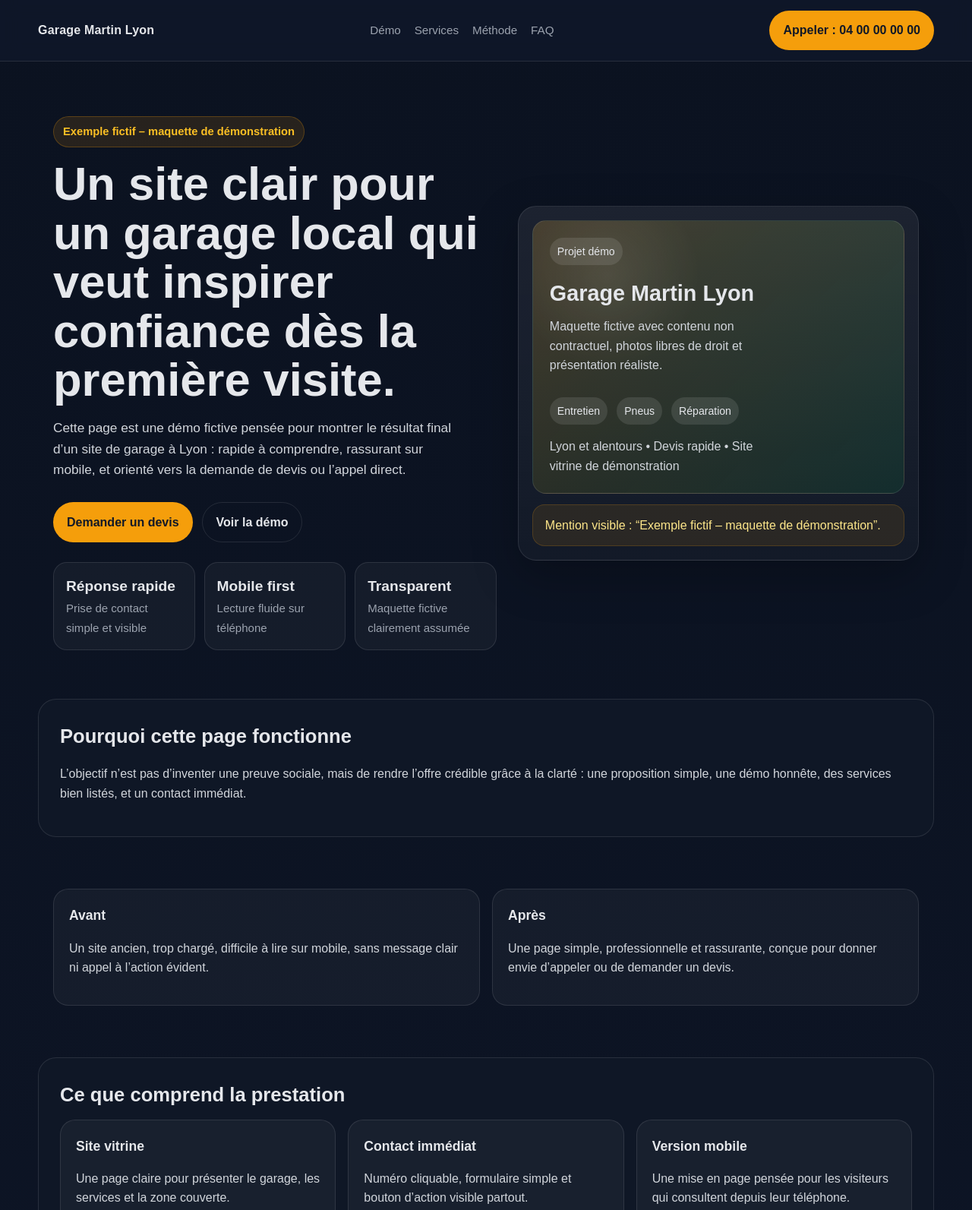
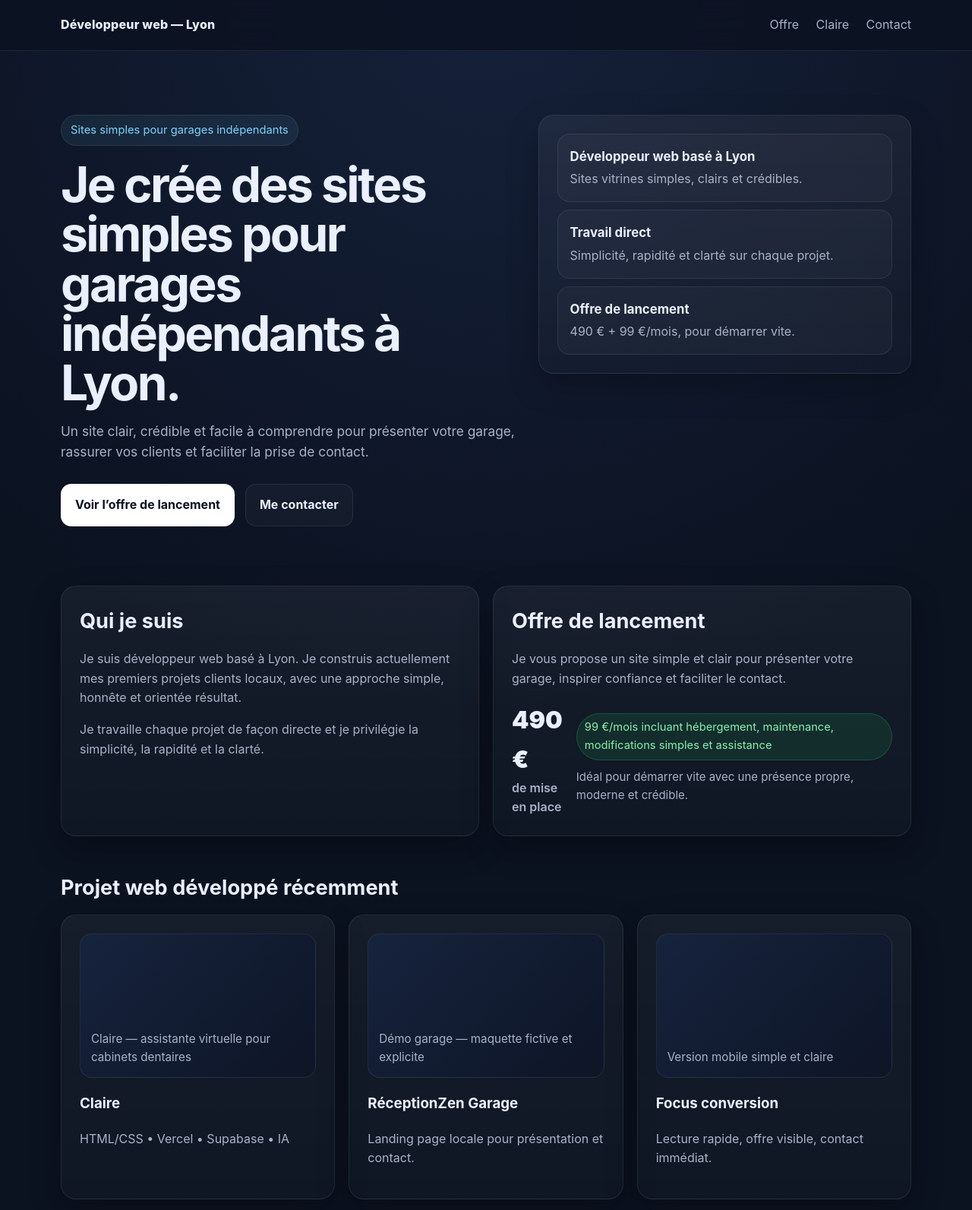
Before and after one commit to agenceialyon69/Garage, a plain HTML site: page index.html in a window 1280 px wide. Shown: the top 1593 px of the page at 76% size. Drawn offline with Linux system fonts and the light colour scheme.

Commit message:
Update index.html

```diff
--- a/index.html
+++ b/index.html
@@ -1,332 +1,270 @@
-<!DOCTYPE html>
+<!doctype html>
 <html lang="fr">
 <head>
-<meta charset="UTF-8" />
+<meta charset="utf-8" />
 <meta name="viewport" content="width=device-width, initial-scale=1.0" />
-<title>Garage Martin Lyon — Maquette de démonstration</title>
-<meta name="description" content="Maquette fictive d'un garage à Lyon. Exemple de site vitrine clair, crédible et orienté demandes de devis." />
+<title>Développeur web basé à Lyon — sites simples pour garages indépendants</title>
+<meta name="description" content="Sites simples, clairs et crédibles pour garages indépendants à Lyon. Offre de lancement, preuve technique avec Claire et contact direct." />
 <style>
 :root{
---bg:#0f172a;
---panel:#111827;
---card:#1f2937;
---text:#e5e7eb;
---muted:#9ca3af;
---brand:#f59e0b;
---brand2:#22c55e;
---line:rgba(255,255,255,.10);
+--bg:#0b1220;
+--panel:#101a2d;
+--text:#eaf0ff;
+--muted:#a8b3c7;
+--line:rgba(255,255,255,.08);
+--accent:#7dd3fc;
+--accent-2:#22c55e;
 --white:#fff;
---max:1180px;
+--shadow:0 16px 40px rgba(0,0,0,.25);
+--radius:20px;
+--max:1120px;
 }
 *{box-sizing:border-box}
 html{scroll-behavior:smooth}
 body{
 margin:0;
-font-family:Arial, Helvetica, sans-serif;
-background:linear-gradient(180deg,#0b1220 0%, #0f172a 100%);
+font-family:Inter,system-ui,-apple-system,Segoe UI,Roboto,Arial,sans-serif;
+background:radial-gradient(circle at top,#15213a 0%,var(--bg) 40%);
 color:var(--text);
 line-height:1.6;
 }
 a{color:inherit;text-decoration:none}
-.wrap{max-width:var(--max);margin:0 auto;padding:0 20px}
-.topbar{
-position:sticky;top:0;z-index:50;
-backdrop-filter:blur(12px);
-background:rgba(15,23,42,.88);
+.wrap{width:min(var(--max),calc(100% - 40px));margin:0 auto}
+header{
+padding:20px 0;
+position:sticky;
+top:0;
+background:rgba(11,18,32,.82);
+backdrop-filter:blur(14px);
 border-bottom:1px solid var(--line);
+z-index:20;
 }
-.topbar .inner{display:flex;align-items:center;justify-content:space-between;padding:14px 0;gap:16px}
+.nav{display:flex;align-items:center;justify-content:space-between;gap:16px}
 .brand{font-weight:800;letter-spacing:.2px}
-.nav{display:flex;gap:18px;flex-wrap:wrap;font-size:.95rem;color:var(--muted)}
-.cta{
-display:inline-flex;align-items:center;justify-content:center;
-padding:13px 18px;border-radius:999px;font-weight:700;
-background:var(--brand);color:#111827;border:0;
+.nav a{color:var(--muted);margin-left:18px}
+.hero{padding:84px 0 60px}
+.grid{display:grid;grid-template-columns:1.1fr .9fr;gap:28px;align-items:start}
+.eyebrow{
+display:inline-block;
+padding:8px 12px;
+border:1px solid var(--line);
+border-radius:999px;
+color:var(--accent);
+background:rgba(125,211,252,.08);
+font-size:.92rem;
 }
-.cta.secondary{background:transparent;color:var(--text);border:1px solid var(--line)}
-.hero{padding:72px 0 30px}
-.grid-hero{display:grid;grid-template-columns:1.05fr .95fr;gap:28px;align-items:center}
-.badge{
-display:inline-flex;gap:8px;align-items:center;
-padding:8px 12px;border-radius:999px;
-background:rgba(245,158,11,.12);color:#fbbf24;font-weight:700;font-size:.92rem;
-border:1px solid rgba(245,158,11,.25);
+h1{
+font-size:clamp(2.25rem,5vw,4.3rem);
+line-height:1.02;
+margin:18px 0 16px;
+letter-spacing:-.04em;
 }
-h1{font-size:clamp(2.2rem,4.8vw,4.4rem);line-height:1.05;margin:16px 0 16px}
-.lead{font-size:1.08rem;color:#d1d5db;max-width:56ch}
-.actions{display:flex;gap:12px;flex-wrap:wrap;margin-top:28px}
-.kpis{display:grid;grid-template-columns:repeat(3,1fr);gap:12px;margin-top:26px}
-.kpi{background:rgba(255,255,255,.04);border:1px solid var(--line);border-radius:18px;padding:16px}
-.kpi strong{display:block;font-size:1.2rem}
-.kpi span{color:var(--muted);font-size:.94rem}
+.subtitle{font-size:1.08rem;color:var(--muted);max-width:60ch}
+.actions{display:flex;gap:14px;flex-wrap:wrap;margin-top:28px}
+.btn{
+padding:14px 18px;
+border-radius:14px;
+font-weight:700;
+border:1px solid var(--line);
+display:inline-flex;
+align-items:center;
+justify-content:center;
+}
+.btn.primary{background:var(--white);color:#0b1220}
+.btn.secondary{background:rgba(255,255,255,.03)}
+.card{
+background:linear-gradient(180deg,rgba(255,255,255,.05),rgba(255,255,255,.02));
+border:1px solid var(--line);
+border-radius:var(--radius);
+box-shadow:var(--shadow);
+}
+.hero-card{padding:24px}
+.stat{display:grid;gap:10px}
+.stat-item{
+padding:16px;
+border:1px solid var(--line);
+border-radius:16px;
+background:rgba(255,255,255,.03);
+}
+.stat-item strong{display:block;font-size:1.05rem;margin-bottom:4px}
+section{padding:18px 0 28px}
+.section-title{font-size:1.7rem;margin:0 0 14px}
+.muted{color:var(--muted)}
+.cols{display:grid;grid-template-columns:repeat(2,1fr);gap:18px}
+.box{padding:24px}
+.offer{display:grid;grid-template-columns:1fr auto;gap:18px;align-items:center}
+.price{font-size:2rem;font-weight:900}
+.price small{display:block;color:var(--muted);font-size:1rem;font-weight:600}
+.pill{
+display:inline-block;
+padding:6px 10px;
+border-radius:999px;
+background:rgba(34,197,94,.12);
+color:#86efac;
+font-size:.92rem;
+border:1px solid rgba(34,197,94,.25);
+}
+.portfolio{display:grid;grid-template-columns:repeat(3,1fr);gap:18px}
 .mock{
-background:linear-gradient(180deg, rgba(255,255,255,.07), rgba(255,255,255,.03));
-border:1px solid var(--line);border-radius:24px;padding:18px;
-box-shadow:0 20px 60px rgba(0,0,0,.25);
+height:190px;
+border-radius:16px;
+background:linear-gradient(135deg,#16233d,#0d1526);
+border:1px solid var(--line);
+margin-bottom:14px;
+display:flex;
+align-items:end;
+padding:14px;
+color:var(--muted);
+font-size:.95rem;
 }
-.mock .shot{
-min-height:360px;border-radius:18px;
-background:
-linear-gradient(135deg, rgba(245,158,11,.18), rgba(34,197,94,.12)),
-radial-gradient(circle at 20% 20%, rgba(255,255,255,.10), transparent 25%),
-linear-gradient(180deg, #1f2937, #111827);
+.contact-grid{display:grid;grid-template-columns:1fr 1fr;gap:18px}
+form{display:grid;gap:12px}
+input,textarea{
+width:100%;
+padding:14px 15px;
+border-radius:14px;
 border:1px solid var(--line);
-padding:22px;
-display:flex;flex-direction:column;justify-content:space-between;
+background:#0d1526;
+color:var(--text);
+font:inherit;
+outline:none;
 }
-.tag{display:inline-block;background:rgba(255,255,255,.10);padding:7px 10px;border-radius:999px;font-size:.88rem}
-.shot h2{margin:14px 0 8px;font-size:1.8rem}
-.shot p{margin:0;color:#d1d5db;max-width:34ch}
-.shot .row{display:flex;gap:12px;flex-wrap:wrap}
-.section{padding:34px 0}
-.panel{
-background:rgba(17,24,39,.88);
-border:1px solid var(--line);
-border-radius:24px;padding:28px;
+textarea{min-height:140px;resize:vertical}
+footer{
+padding:34px 0 48px;
+color:var(--muted);
+border-top:1px solid var(--line);
+margin-top:24px;
 }
-.section h3{margin:0 0 12px;font-size:1.6rem}
-.section p{color:#d1d5db}
-.cols3{display:grid;grid-template-columns:repeat(3,1fr);gap:16px}
-.cols2{display:grid;grid-template-columns:repeat(2,1fr);gap:16px}
-.card{
-background:rgba(255,255,255,.04);
-border:1px solid var(--line);
-border-radius:20px;padding:20px;
-}
-.card h4{margin:0 0 8px;font-size:1.1rem}
-.card p, .card li{color:#d1d5db}
-.list{margin:0;padding-left:18px}
-.steps{display:grid;grid-template-columns:repeat(4,1fr);gap:16px}
-.step{
-padding:18px;border-radius:18px;background:rgba(255,255,255,.04);border:1px solid var(--line)
-}
-.step strong{display:block;font-size:1.1rem;margin-bottom:6px}
-.notice{
-margin-top:14px;padding:14px 16px;border-radius:16px;
-background:rgba(245,158,11,.10);border:1px solid rgba(245,158,11,.18);
-color:#fde68a
-}
-.faq details{
-background:rgba(255,255,255,.04);border:1px solid var(--line);
-border-radius:16px;padding:16px 18px
-}
-.faq summary{cursor:pointer;font-weight:700}
-.faq .item{display:grid;gap:12px}
-.contact-grid{display:grid;grid-template-columns:1fr 1fr;gap:16px}
-.footer{
-padding:28px 0 44px;color:var(--muted);font-size:.94rem
-}
-.footer .small{
-padding:14px 16px;border-radius:16px;background:rgba(255,255,255,.04);border:1px solid var(--line)
-}
-@media (max-width: 920px){
-.grid-hero,.cols3,.cols2,.steps,.contact-grid{grid-template-columns:1fr}
-.kpis{grid-template-columns:1fr}
-.topbar .inner{flex-direction:column;align-items:flex-start}
-.hero{padding-top:44px}
-.mock .shot{min-height:280px}
+.small{font-size:.94rem}
+@media (max-width:900px){
+.grid,.cols,.portfolio,.contact-grid,.offer{grid-template-columns:1fr}
+header{position:static}
+.nav{flex-direction:column;align-items:flex-start}
+.nav div{display:flex;flex-wrap:wrap;gap:12px}
+.nav a{margin-left:0}
+.hero{padding-top:48px}
 }
 </style>
 </head>
 <body>
-<header class="topbar">
-<div class="wrap inner">
-<div class="brand">Garage Martin Lyon</div>
-<nav class="nav">
-<a href="#demo">Démo</a>
-<a href="#services">Services</a>
-<a href="#process">Méthode</a>
-<a href="#faq">FAQ</a>
-</nav>
-<a class="cta" href="tel:+33400000000">Appeler : 04 00 00 00 00</a>
+<header>
+<div class="wrap nav">
+<div class="brand">Développeur web — Lyon</div>
+<div>
+<a href="#offre">Offre</a>
+<a href="#projet">Claire</a>
+<a href="#contact">Contact</a>
+</div>
 </div>
 </header>
 
 <main>
 <section class="hero">
-<div class="wrap grid-hero">
+<div class="wrap grid">
 <div>
-<span class="badge">Exemple fictif – maquette de démonstration</span>
-<h1>Un site clair pour un garage local qui veut inspirer confiance dès la première visite.</h1>
-<p class="lead">
-Cette page est une démo fictive pensée pour montrer le résultat final d’un site de garage à Lyon :
-rapide à comprendre, rassurant sur mobile, et orienté vers la demande de devis ou l’appel direct.
+<span class="eyebrow">Sites simples pour garages indépendants</span>
+<h1>Je crée des sites simples pour garages indépendants à Lyon.</h1>
+<p class="subtitle">
+Un site clair, crédible et facile à comprendre pour présenter votre garage, rassurer vos clients et faciliter la prise de contact.
 </p>
 <div class="actions">
-<a class="cta" href="#contact">Demander un devis</a>
-<a class="cta secondary" href="#demo">Voir la démo</a>
-</div>
-<div class="kpis">
-<div class="kpi"><strong>Réponse rapide</strong><span>Prise de contact simple et visible</span></div>
-<div class="kpi"><strong>Mobile first</strong><span>Lecture fluide sur téléphone</span></div>
-<div class="kpi"><strong>Transparent</strong><span>Maquette fictive clairement assumée</span></div>
+<a class="btn primary" href="#offre">Voir l’offre de lancement</a>
+<a class="btn secondary" href="#contact">Me contacter</a>
 </div>
 </div>
-
-<div class="mock" id="demo">
-<div class="shot">
-<div>
-<span class="tag">Projet démo</span>
-<h2>Garage Martin Lyon</h2>
-<p>Maquette fictive avec contenu non contractuel, photos libres de droit et présentation réaliste.</p>
+<aside class="card hero-card">
+<div class="stat">
+<div class="stat-item">
+<strong>Développeur web basé à Lyon</strong>
+<span class="muted">Sites vitrines simples, clairs et crédibles.</span>
 </div>
-<div>
-<div class="row">
-<span class="tag">Entretien</span>
-<span class="tag">Pneus</span>
-<span class="tag">Réparation</span>
+<div class="stat-item">
+<strong>Travail direct</strong>
+<span class="muted">Simplicité, rapidité et clarté sur chaque projet.</span>
 </div>
-<p style="margin-top:16px;">Lyon et alentours • Devis rapide • Site vitrine de démonstration</p>
+<div class="stat-item">
+<strong>Offre de lancement</strong>
+<span class="muted">490 € + 99 €/mois, pour démarrer vite.</span>
 </div>
 </div>
-<div class="notice">Mention visible : “Exemple fictif – maquette de démonstration”.</div>
+</aside>
+</div>
+</section>
+
+<section>
+<div class="wrap cols">
+<article class="card box">
+<h2 class="section-title">Qui je suis</h2>
+<p class="muted">
+Je suis développeur web basé à Lyon. Je construis actuellement mes premiers projets clients locaux, avec une approche simple, honnête et orientée résultat.
+</p>
+<p class="muted">
+Je travaille chaque projet de façon directe et je privilégie la simplicité, la rapidité et la clarté.
+</p>
+</article>
+<article class="card box" id="offre">
+<h2 class="section-title">Offre de lancement</h2>
+<p class="muted">
+Je vous propose un site simple et clair pour présenter votre garage, inspirer confiance et faciliter le contact.
+</p>
+<div class="offer">
+<div class="price">490 €<small>de mise en place</small></div>
+<div>
+<div class="pill">99 €/mois incluant hébergement, maintenance, modifications simples et assistance</div>
+<p class="muted small" style="margin:10px 0 0;">Idéal pour démarrer vite avec une présence propre, moderne et crédible.</p>
+</div>
+</div>
+</article>
+</div>
+</section>
+
+<section id="projet">
+<div class="wrap">
+<h2 class="section-title">Projet web développé récemment</h2>
+<div class="portfolio">
+<article class="card box">
+<div class="mock">Claire — assistante virtuelle pour cabinets dentaires</div>
+<h3>Claire</h3>
+<p class="muted">HTML/CSS • Vercel • Supabase • IA</p>
+</article>
+<article class="card box">
+<div class="mock">Démo garage — maquette fictive et explicite</div>
+<h3>RéceptionZen Garage</h3>
+<p class="muted">Landing page locale pour présentation et contact.</p>
+</article>
+<article class="card box">
+<div class="mock">Version mobile simple et claire</div>
+<h3>Focus conversion</h3>
+<p class="muted">Lecture rapide, offre visible, contact immédiat.</p>
+</article>
 </div>
 </div>
 </section>
 
-<section class="section">
-<div class="wrap panel">
-<h3>Pourquoi cette page fonctionne</h3>
-<p>
-L’objectif n’est pas d’inventer une preuve sociale, mais de rendre l’offre crédible grâce à la clarté :
-une proposition simple, une démo honnête, des services bien listés, et un contact immédiat.
-</p>
+<section id="contact">
+<div class="wrap contact-grid">
+<div class="card box">
+<h2 class="section-title">Contact</h2>
+<p class="muted">Décrivez votre garage, je vous réponds avec une proposition simple et claire.</p>
+<p class="small">Téléphone : 0605800594<br>Email : mdoutafsirbah11@gmail.com</p>
 </div>
-</section>
-
-<section class="section" id="problem-solution">
-<div class="wrap cols2">
-<div class="card">
-<h4>Avant</h4>
-<p>Un site ancien, trop chargé, difficile à lire sur mobile, sans message clair ni appel à l’action évident.</p>
-</div>
-<div class="card">
-<h4>Après</h4>
-<p>Une page simple, professionnelle et rassurante, conçue pour donner envie d’appeler ou de demander un devis.</p>
-</div>
-</div>
-</section>
-
-<section class="section" id="deliverables">
-<div class="wrap panel">
-<h3>Ce que comprend la prestation</h3>
-<div class="cols3">
-<div class="card">
-<h4>Site vitrine</h4>
-<p>Une page claire pour présenter le garage, les services et la zone couverte.</p>
-</div>
-<div class="card">
-<h4>Contact immédiat</h4>
-<p>Numéro cliquable, formulaire simple et bouton d’action visible partout.</p>
-</div>
-<div class="card">
-<h4>Version mobile</h4>
-<p>Une mise en page pensée pour les visiteurs qui consultent depuis leur téléphone.</p>
-</div>
-</div>
-</div>
-</section>
-
-<section class="section" id="process">
-<div class="wrap panel">
-<h3>Comment ça marche</h3>
-<div class="steps">
-<div class="step"><strong>1. Échange</strong><span>On définit le besoin, le style et les services à mettre en avant.</span></div>
-<div class="step"><strong>2. Maquette</strong><span>Je structure la page et j’intègre les contenus dans une version propre.</span></div>
-<div class="step"><strong>3. Validation</strong><span>Vous relisez, on ajuste les textes et les visuels si nécessaire.</span></div>
-<div class="step"><strong>4. Mise en ligne</strong><span>Le site est prêt à être diffusé et à recevoir des demandes.</span></div>
-</div>
-</div>
-</section>
-
-<section class="section" id="services">
-<div class="wrap cols2">
-<div class="card">
-<h4>Services mis en avant</h4>
-<ul class="list">
-<li>Entretien et révision.</li>
-<li>Réparation mécanique.</li>
-<li>Freinage et diagnostic.</li>
-<li>Montage et remplacement de pneus.</li>
-<li>Dépannage léger.</li>
-</ul>
-</div>
-<div class="card">
-<h4>Zone et positionnement</h4>
-<p>
-Garage de proximité basé à Lyon, pensé pour une clientèle locale qui cherche un interlocuteur simple,
-réactif et facile à contacter.
-</p>
-<p>
-L’approche est sobre, directe et sans surpromesse : on montre le métier, le sérieux et le chemin vers la prise de contact.
-</p>
-</div>
-</div>
-</section>
-
-<section class="section" id="differentiation">
-<div class="wrap panel">
-<h3>Ce qui rassure le visiteur</h3>
-<div class="cols3">
-<div class="card"><h4>Transparence</h4><p>Le caractère fictif de la démo est indiqué clairement.</p></div>
-<div class="card"><h4>Lisibilité</h4><p>Un message simple et sans jargon inutile.</p></div>
-<div class="card"><h4>Crédibilité</h4><p>Des blocs concrets au lieu de faux témoignages.</p></div>
-</div>
-</div>
-</section>
-
-<section class="section faq" id="faq">
-<div class="wrap panel">
-<h3>FAQ</h3>
-<div class="item">
-<details>
-<summary>Le garage existe-t-il vraiment ?</summary>
-<p>Non. Il s’agit d’une maquette fictive de démonstration, présentée ouvertement comme telle.</p>
-</details>
-<details>
-<summary>Le site est-il adapté au mobile ?</summary>
-<p>Oui. La structure est pensée pour rester claire et rapide à lire sur smartphone.</p>
-</details>
-<details>
-<summary>Les textes peuvent-ils être modifiés ?</summary>
-<p>Oui. Les services, la zone géographique et les appels à l’action peuvent être adaptés à votre activité.</p>
-</details>
-<details>
-<summary>Peut-on ajouter une vraie galerie photo ?</summary>
-<p>Oui. Il est possible d’intégrer des photos de l’atelier, de l’équipe ou des prestations réalisées.</p>
-</details>
-</div>
-</div>
-</section>
-
-<section class="section" id="contact">
-<div class="wrap contact-grid">
-<div class="card">
-<h4>Contact direct</h4>
-<p><strong>Téléphone :</strong> <a href="tel:+33400000000">04 00 00 00 00</a></p>
-<p><strong>Email :</strong> <a href="mailto:contact@garagemartin-lyon.fr">contact@garagemartin-lyon.fr</a></p>
-<p><strong>Ville :</strong> Lyon et alentours</p>
-<p><strong>Horaires :</strong> Lun-Ven, 8h30-18h30</p>
-</div>
-<div class="card">
-<h4>Demande de devis</h4>
-<p>Décrivez votre besoin en quelques lignes. Je vous recontacte avec une proposition claire et simple.</p>
+<div class="card box">
 <form>
-<label>Nom<br><input type="text" style="width:100%;padding:12px;border-radius:12px;border:1px solid #374151;background:#0b1220;color:#fff;margin-top:6px"></label><br><br>
-<label>Téléphone<br><input type="tel" style="width:100%;padding:12px;border-radius:12px;border:1px solid #374151;background:#0b1220;color:#fff;margin-top:6px"></label><br><br>
-<label>Message<br><textarea rows="5" style="width:100%;padding:12px;border-radius:12px;border:1px solid #374151;background:#0b1220;color:#fff;margin-top:6px"></textarea></label><br><br>
-<button class="cta" type="submit">Envoyer la demande</button>
+<input type="text" placeholder="Nom du garage" />
+<input type="text" placeholder="Votre nom" />
+<input type="email" placeholder="Votre email" />
+<textarea placeholder="Décrivez votre besoin"></textarea>
+<button class="btn primary" type="button">Envoyer</button>
 </form>
 </div>
 </div>
 </section>
 </main>
 
-<footer class="footer">
-<div class="wrap">
-<div class="small">
-Garage Martin Lyon est un exemple fictif de maquette de présentation. Photos, noms et contenus sont fournis à titre illustratif.
-</div>
+<footer>
+<div class="wrap small">
+Développeur web basé à Lyon — sites vitrines simples pour commerces locaux.
 </div>
 </footer>
 </body>
```
